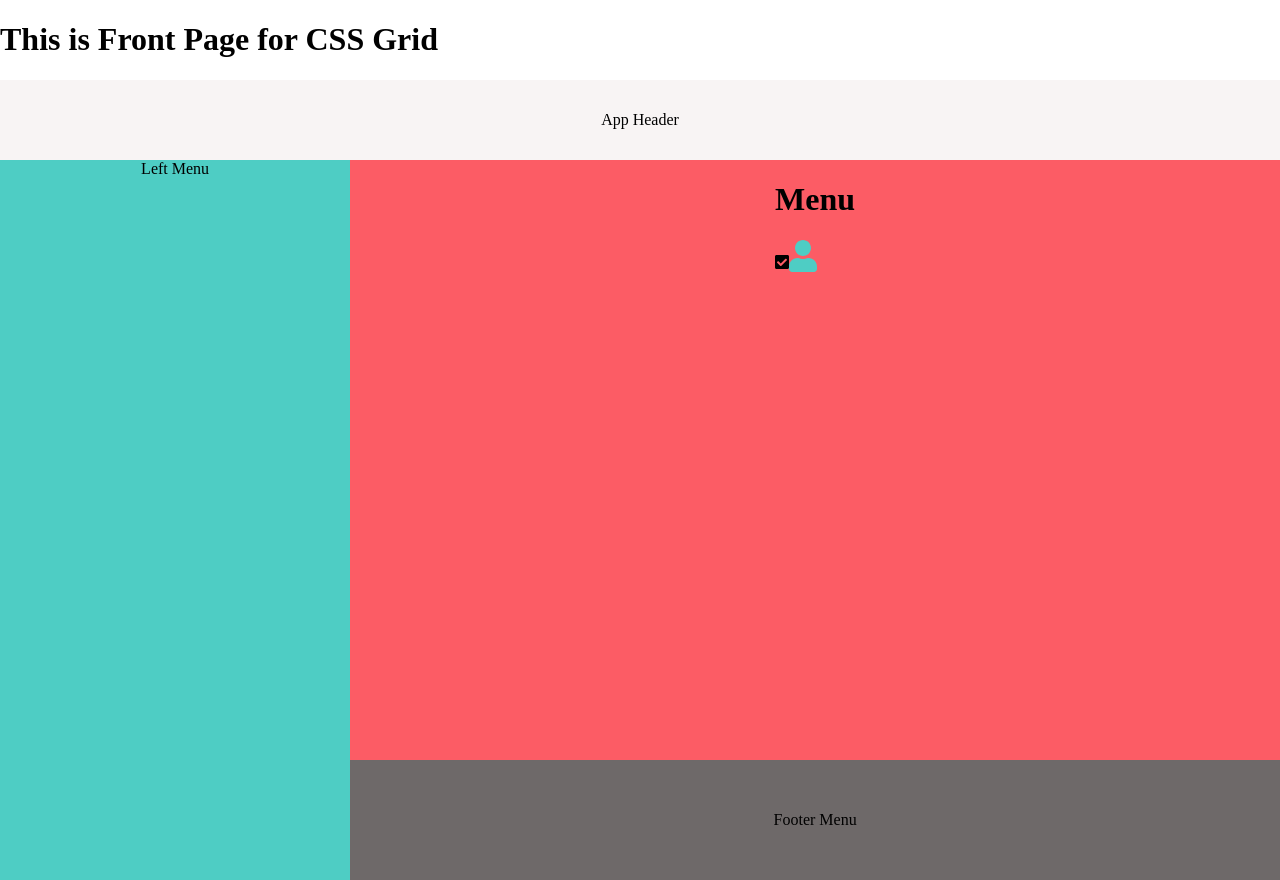
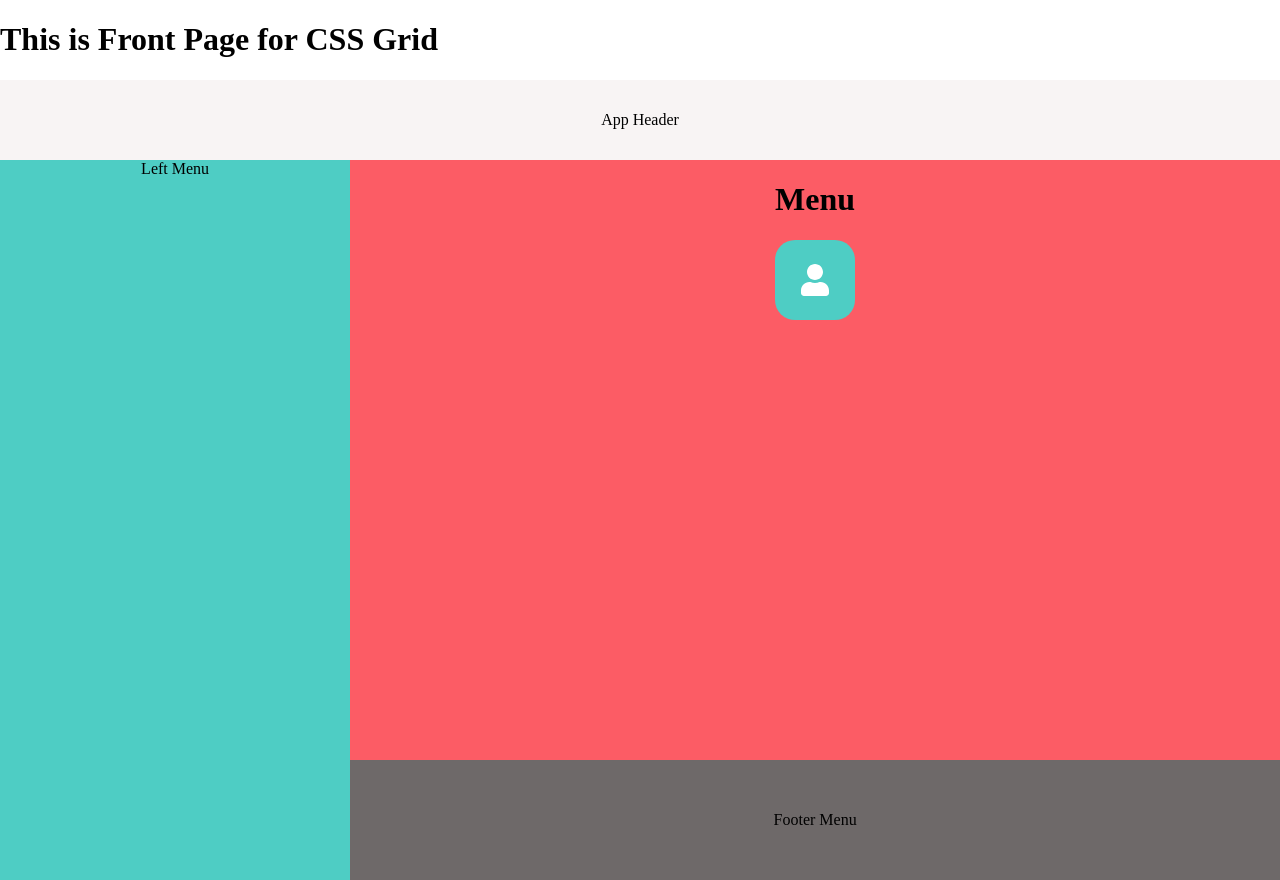
Before and after one commit to EdAncerys/TillAppOnMobileDevicesReact, a React (Create React App) app: page / in a window 1280 px wide. Built offline with nearby package versions, Linux system fonts and the light colour scheme.

Commit message:
Add TillButtonComponent

```diff
--- a/src/Components/TillApp/TillAppMenu.jsx
+++ b/src/Components/TillApp/TillAppMenu.jsx
@@ -1,5 +1,5 @@
 import React from 'react';
-import { FontAwesomeIcon } from '@fortawesome/react-fontawesome';
+import TillAppMenuButton from './TillAppMenuButton';
 import colors from '../../config/colors';
 
 export default function TillAppMenu() {
@@ -7,10 +7,7 @@ export default function TillAppMenu() {
     <div style={StyleSheet.container}>
       <h1>Menu</h1>
       <div>
-        <div>
-          <FontAwesomeIcon icon="check-square" />
-          <FontAwesomeIcon icon="user" size="2x" color={colors.secondary} />
-        </div>
+        <TillAppMenuButton icon="user" buttonColor={colors.secondary} />
       </div>
     </div>
   );
--- /dev/null
+++ b/src/Components/TillApp/TillAppMenuButton.jsx
@@ -0,0 +1,27 @@
+import React from 'react';
+import { FontAwesomeIcon } from '@fortawesome/react-fontawesome';
+
+import colors from '../../config/colors';
+
+export default function TillAppMenuButton({
+  icon,
+  buttonColor,
+  iconColor = colors.white,
+  size = 80,
+}) {
+  return (
+    <div
+      style={{
+        display: 'grid',
+        width: size,
+        height: size,
+        borderRadius: size / 4,
+        backgroundColor: buttonColor,
+        justifyContent: 'center',
+        alignItems: 'center',
+      }}
+    >
+      <FontAwesomeIcon icon={icon} size="2x" color={iconColor} />
+    </div>
+  );
+}
```
